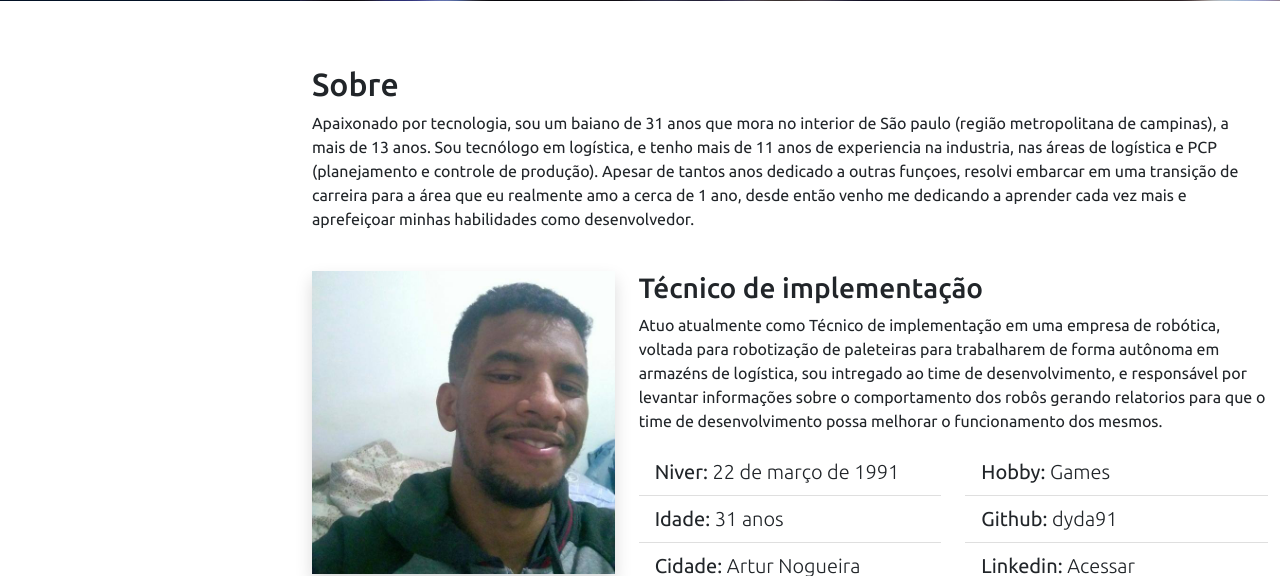
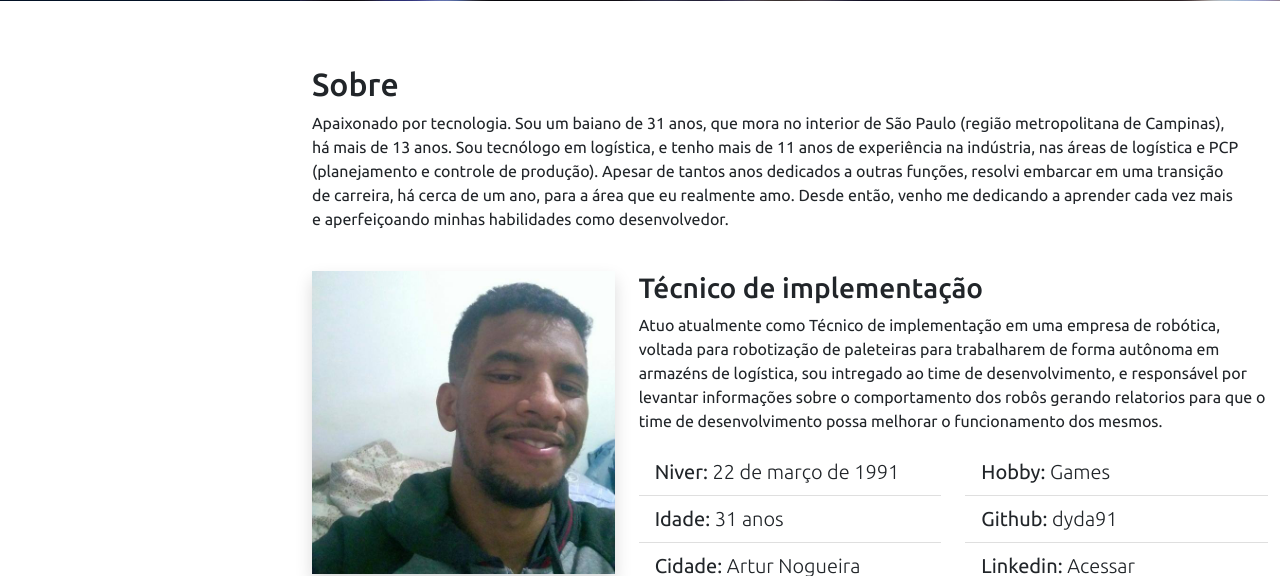
Before and after one commit to dyda91/portifolio, a Flask app: page / in a window 1280 px wide. Shown: the part 799-1375 px from the top of the page. Run offline with Flask 2, Linux system fonts and the light colour scheme; some libraries are stand-ins or nearby versions.

Commit message:
editing texts

```diff
--- a/templates/index.html
+++ b/templates/index.html
@@ -74,9 +74,8 @@
                 <div class="com-md-12">
                     <h2 class="pt-3">Sobre</h2>
                     <p>
-                        Apaixonado por tecnologia, sou um baiano de 31 anos que mora no interior de São paulo (região metropolitana de campinas), a mais de 13 anos.
-                        Sou tecnólogo em logística, e tenho mais de 11 anos de experiencia na industria, nas áreas de logística e PCP (planejamento e controle de produção).
-                        Apesar de tantos anos dedicado a outras funçoes, resolvi embarcar em uma transição de carreira para a área que eu realmente amo a cerca de 1 ano, desde então venho me dedicando a aprender cada vez mais e aprefeiçoar minhas habilidades como desenvolvedor.
+                        Apaixonado por tecnologia. Sou um baiano de 31 anos, que mora no interior de São Paulo (região metropolitana de Campinas), há mais de 13 anos. Sou tecnólogo em logística, e tenho mais de 11 anos de experiência na indústria, nas áreas de logística e PCP (planejamento e controle de produção).
+                        Apesar de tantos anos dedicados a outras funções, resolvi embarcar em uma transição de carreira, há cerca de um ano, para a área que eu realmente amo. Desde então, venho me dedicando a aprender cada vez mais e aperfeiçoando minhas habilidades como desenvolvedor.
                     </p>
                 </div>
             </div>
```
